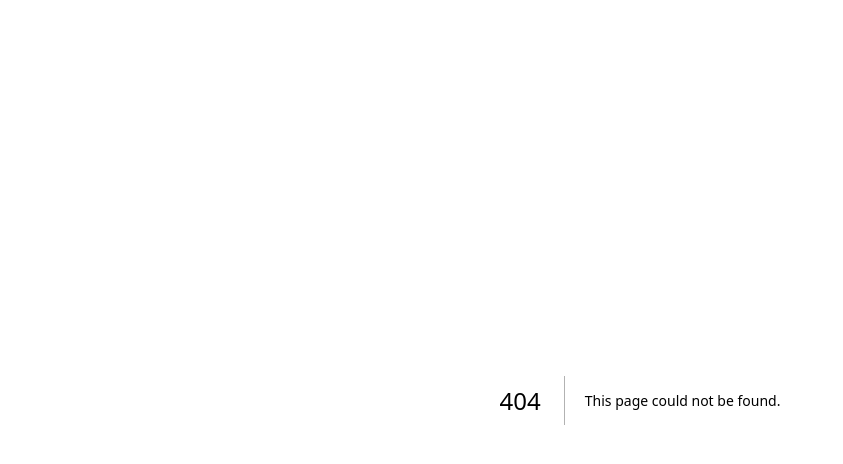
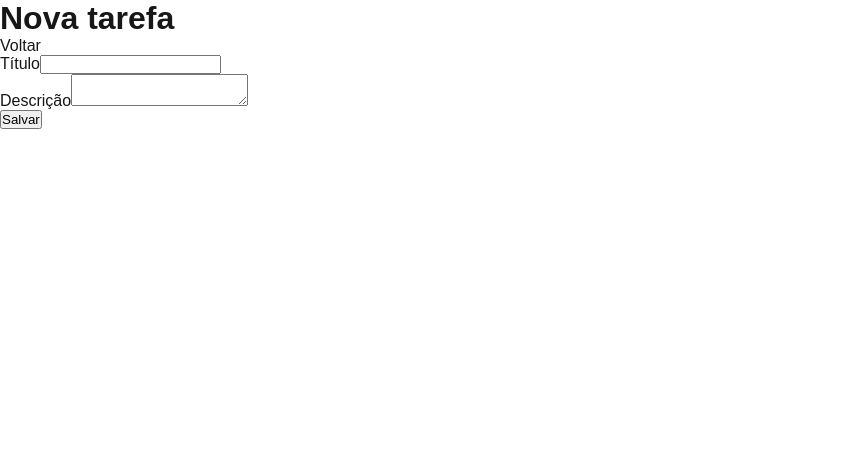
Before and after one commit to joaovictorop/gerenciador-tarefas, a Next.js app: page /tarefas/nova in a window 1280 px wide. Before the commit this address had no page. Shown: the top 464 px of the page, without its empty margins (0-843 px from the left). Built offline with nearby package versions, Linux system fonts and the light colour scheme.

Commit message:
feat: adiciona formulário de criação e edição de tarefas

```diff
--- /dev/null
+++ b/src/app/_components/formulario-tarefa.tsx
@@ -0,0 +1,112 @@
+"use client";
+
+import Link from "next/link";
+import { useState } from "react";
+import { useMutation, useQueryClient } from "@tanstack/react-query";
+import { useTRPC } from "@/trpc/client";
+import type { Tarefa } from "@/server/tarefas/tarefa.types";
+
+type Mensagem = { tipo: "sucesso" | "erro"; texto: string } | null;
+
+export function FormularioTarefa({ tarefa }: { tarefa?: Tarefa }) {
+  const trpc = useTRPC();
+  const queryClient = useQueryClient();
+  const [titulo, setTitulo] = useState(tarefa?.titulo ?? "");
+  const [descricao, setDescricao] = useState(tarefa?.descricao ?? "");
+  const [mensagem, setMensagem] = useState<Mensagem>(null);
+
+  const onSuccess = async (texto: string) => {
+    setMensagem({ tipo: "sucesso", texto });
+    await queryClient.invalidateQueries({
+      queryKey: trpc.tarefa.listar.queryKey(),
+    });
+  };
+
+  const onError = (
+    erro: { data?: { code?: string } | null; message: string },
+  ) => {
+    setMensagem({
+      tipo: "erro",
+      texto: erro.data?.code === "BAD_REQUEST" ? "Dados inválidos" : erro.message,
+    });
+  };
+
+  const criar = useMutation(
+    trpc.tarefa.criar.mutationOptions({
+      onSuccess: async () => {
+        setTitulo("");
+        setDescricao("");
+        await onSuccess("Tarefa criada com sucesso.");
+      },
+      onError,
+    }),
+  );
+  const atualizar = useMutation(
+    trpc.tarefa.atualizar.mutationOptions({
+      onSuccess: () => onSuccess("Tarefa atualizada com sucesso."),
+      onError,
+    }),
+  );
+  const isPending = criar.isPending || atualizar.isPending;
+
+  function handleSubmit(event: React.FormEvent<HTMLFormElement>) {
+    event.preventDefault();
+    setMensagem(null);
+
+    if (!titulo.trim()) {
+      setMensagem({ tipo: "erro", texto: "O título é obrigatório." });
+      return;
+    }
+
+    if (tarefa) {
+      atualizar.mutate({
+        id: tarefa.id,
+        titulo: titulo.trim(),
+        descricao: descricao.trim() || undefined,
+      });
+    } else {
+      criar.mutate({
+        titulo: titulo.trim(),
+        descricao: descricao.trim() || undefined,
+      });
+    }
+  }
+
+  return (
+    <form onSubmit={handleSubmit}>
+      <div>
+        <label htmlFor="titulo">Título</label>
+        <input
+          id="titulo"
+          value={titulo}
+          onChange={(event) => setTitulo(event.target.value)}
+          disabled={isPending}
+        />
+      </div>
+      <div>
+        <label htmlFor="descricao">Descrição</label>
+        <textarea
+          id="descricao"
+          value={descricao}
+          onChange={(event) => setDescricao(event.target.value)}
+          disabled={isPending}
+        />
+      </div>
+      <button type="submit" disabled={isPending}>
+        {isPending ? "Salvando..." : "Salvar"}
+      </button>
+      {mensagem && (
+        <p
+          role="status"
+          aria-live="polite"
+          style={{
+            color: mensagem.tipo === "erro" ? "crimson" : "green",
+          }}
+        >
+          {mensagem.texto}
+        </p>
+      )}
+      {mensagem?.tipo === "sucesso" && <Link href="/">Voltar para a lista</Link>}
+    </form>
+  );
+}
--- a/src/app/_components/lista-tarefas.tsx
+++ b/src/app/_components/lista-tarefas.tsx
@@ -3,6 +3,7 @@
 import { useMutation, useQuery, useQueryClient } from "@tanstack/react-query";
 import { useTRPC } from "@/trpc/client";
 import { useState } from "react";
+import Link from "next/link";
 
 type Mensagem = { tipo: "sucesso" | "erro"; texto: string } | null;
 
@@ -73,6 +74,7 @@ export function ListaTarefas() {
                   timeZone: "America/Fortaleza",
                 })}
               </p>
+              <Link href={`/tarefas/${tarefa.id}/editar`}>Editar</Link>{" "}
               <button
                 type="button"
                 disabled={remover.isPending}
--- a/src/app/page.tsx
+++ b/src/app/page.tsx
@@ -1,5 +1,6 @@
 import { getQueryClient, HydrateClient, trpc } from "@/trpc/server";
 import { ListaTarefas } from "./_components/lista-tarefas";
+import Link from "next/link";
 
 export const dynamic = "force-dynamic";
 
@@ -9,6 +10,7 @@ export default async function Home() {
   return (
     <main>
       <h1>Gerenciador de Tarefas</h1>
+      <Link href="/tarefas/nova">Nova tarefa</Link>
       <HydrateClient>
         <ListaTarefas />
       </HydrateClient>
--- /dev/null
+++ b/src/app/tarefas/nova/page.tsx
@@ -0,0 +1,12 @@
+import Link from "next/link";
+import { FormularioTarefa } from "@/app/_components/formulario-tarefa";
+
+export default function NovaTarefa() {
+  return (
+    <main>
+      <h1>Nova tarefa</h1>
+      <Link href="/">Voltar</Link>
+      <FormularioTarefa />
+    </main>
+  );
+}
```
Also changed, not shown: src/app/tarefas/[id]/editar/page.tsx (added, +28 -0 lines).
